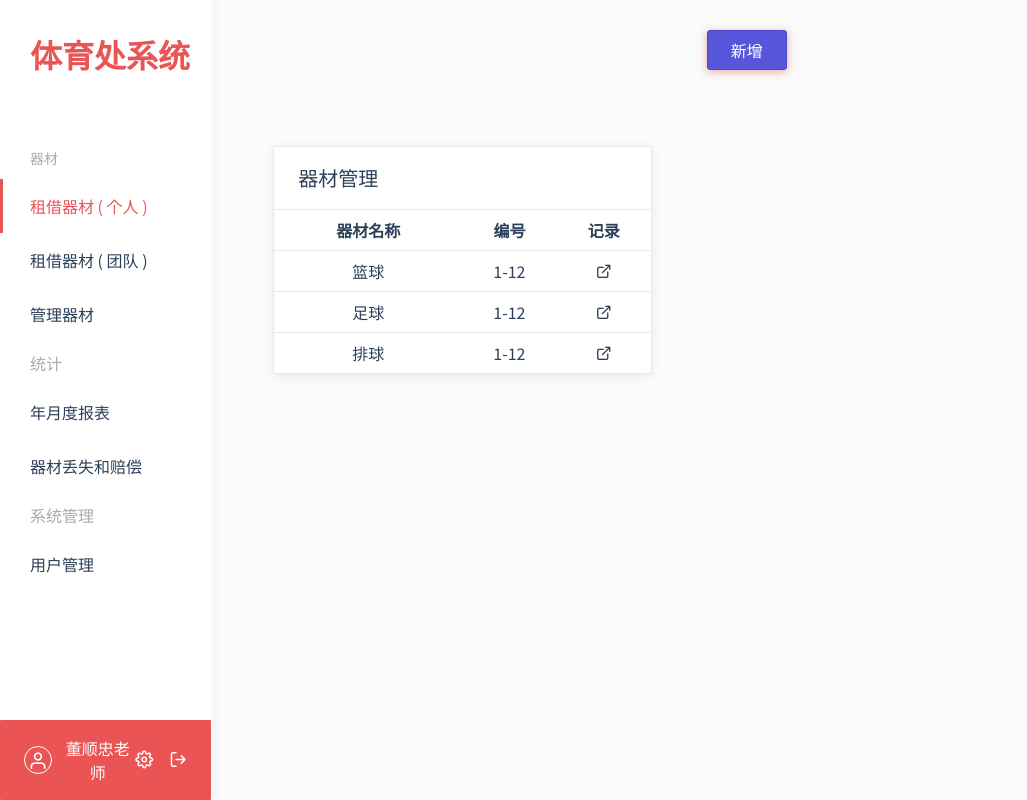
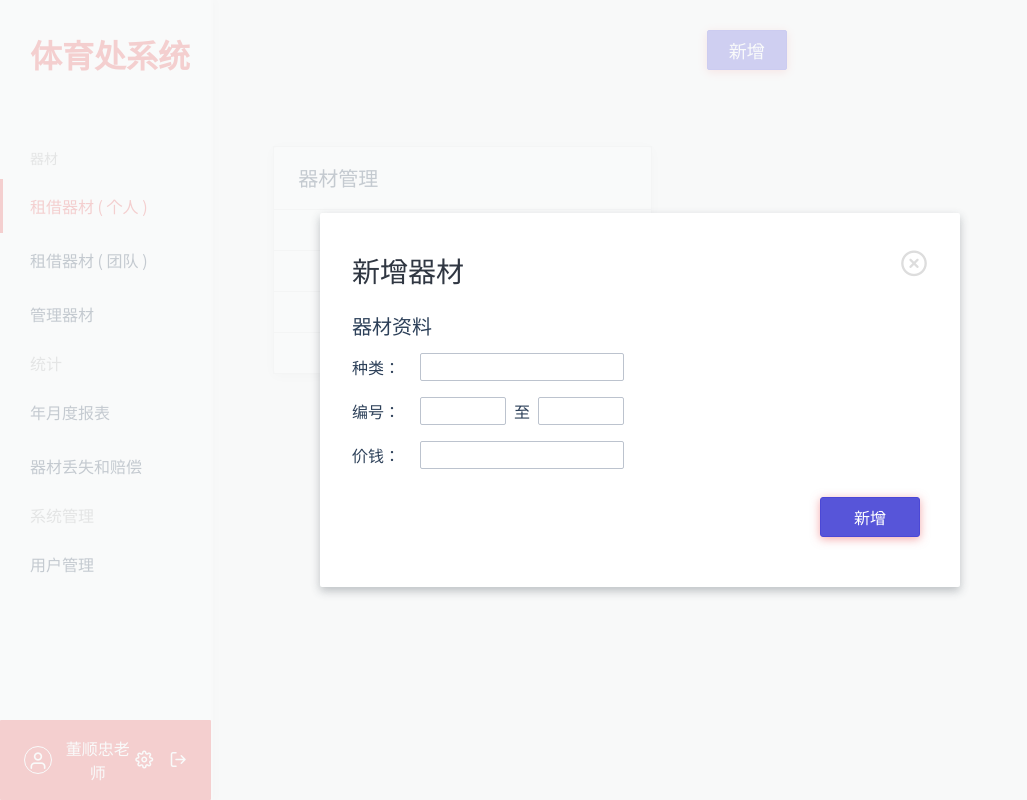
Before and after one commit to MechFroG88/Humble-Sports, a Vue app in the folder client/: page /management in a window 1280 px wide. Both pictures are taken after a click on the element "新增". Shown: the whole page, without its empty margins (0-1027 px from the left). Built offline with nearby package versions, Linux system fonts and the light colour scheme.

Commit message:
Add modal to item_details

```diff
--- a/client/src/assets/scss/components/modal.scss
+++ b/client/src/assets/scss/components/modal.scss
@@ -1,7 +1,7 @@
 #_modal {
   .modal-container {
     width: 20rem;
-    padding: .5rem .8rem;
+    padding: 1rem .8rem;
 
     .modal-header {
       padding-bottom: .3rem;
--- a/client/src/assets/scss/pages/item_management/management.scss
+++ b/client/src/assets/scss/pages/item_management/management.scss
@@ -1,6 +1,27 @@
 #_management {
-  .btn {
-    margin-bottom: 3.8rem;
-    @extend .addBtn
+  #_modal .modal-container {
+    width: 100%;
+    .modal-body {
+      width: 50%;
+      .form-horizontal {
+        .type, .serial, .price {
+          .col-9 {
+            display: flex;
+            align-items: center;
+          }
+        }
+      }
+    }
+
+    .modal-footer {
+      display: flex;
+      flex-direction: row-reverse;
+      padding: 0 1.2rem 1.5rem;
+      .btn {
+        width: 5rem !important;
+        font-size: $font-size-sm;
+        @extend .addBtn
+      }
+    }
   }
 }
--- a/client/src/components/modal.vue
+++ b/client/src/components/modal.vue
@@ -1,5 +1,7 @@
 <template>
-  <div id="_modal" class="modal" :class="{'active': active} [size ? `modal-${size}` : '']">
+  <div id="_modal" class="modal" :class="[
+    active ? 'active' : ''
+  ]">
     <a class="modal-overlay" aria-label="Close"
     @click="active = false"/>
     <div class="modal-container">
@@ -25,8 +27,7 @@ export default {
       type: Boolean,
       default: true
     },
-    title: String,
-    size: String
+    title: String
   },
   data: () => ({
     active: false
--- a/client/src/pages/itemmanagement/management.vue
+++ b/client/src/pages/itemmanagement/management.vue
@@ -1,6 +1,7 @@
 <template>
   <div id="_management">
-    <div class="btn btn-lg btn-primary"
+    <div class="btn btn-lg btn-primary addBtn"
+    style="margin-bottom: 3.8rem;"
     @click="$refs.add.active = true">新增</div>
     <mg-table width="40%" :columns="columns" :data="data" title>
       <div slot="record">
@@ -12,38 +13,41 @@
         器材管理
       </div>
     </mg-table>
-    <cpModal ref="add" title="新增器材" size="lg" closable>
+    <cpModal ref="add" title="新增器材" closable>
       <div slot="body">
         <form class="form-horizontal">
-          <div class="item h5 mt-2 mb-2">器材资料</div>
-          <div class="form-group">
-            <div class="col-2 col-sm-12">
+          <div class="item h5 mb-2">器材资料</div>
+          <div class="form-group type">
+            <div class="col-3 col-sm-12">
               <label class="form-label" for="type">种类：</label>
             </div>
-            <div class="col-10 col-sm-12">
-              <input class="form-input" type="text" id="type">
+            <div class="col-9 col-sm-12">
+              <input class="form-input input-sm" type="text" id="type">
             </div>
           </div>
-          <div class="form-group">
-            <div class="col-2 col-sm-12">
-              <label class="form-label" for="type">编号：</label>
+          <div class="form-group serial">
+            <div class="col-3 col-sm-12">
+              <label class="form-label" for="serial">编号：</label>
             </div>
-            <div class="col-10 col-sm-12" style="display: flex; align-items: center;">
-              <input class="form-input mr-2" type="text" id="type">
+            <div class="col-9 col-sm-12">
+              <input class="form-input input-sm mr-2" type="text" id="serial">
               至
-              <input class="form-input ml-2" type="text" id="type">
+              <input class="form-input input-sm ml-2" type="text" id="serial">
             </div>
           </div>
-          <div class="form-group">
-            <div class="col-2 col-sm-12">
-              <label class="form-label" for="type">种类：</label>
+          <div class="form-group price">
+            <div class="col-3 col-sm-12">
+              <label class="form-label" for="price">价钱：</label>
             </div>
-            <div class="col-10 col-sm-12">
-              <input class="form-input" type="text" id="type" placeholder="种类">
+            <div class="col-9 col-sm-12">
+              <input class="form-input input-sm" type="price" id="price">
             </div>
           </div>
         </form>
       </div>
+
+      <div slot="footer" class="btn btn-lg btn-primary"
+      @click="add()">新增</div>
     </cpModal>
   </div>
 </template>
@@ -72,9 +76,13 @@ export default {
         name:'排球',
         serialnumber:'1-12',
       }
-
-      ]
-  })
+    ]
+  }),
+  methods: {
+    add() {
+      this.$refs.add.active = false
+    }
+  }
 }
 </script>
 
```
